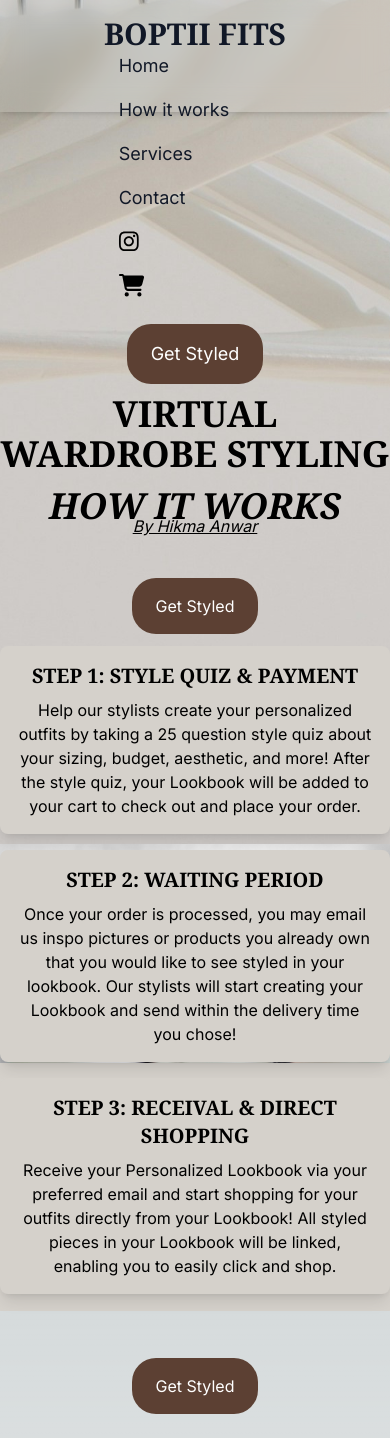
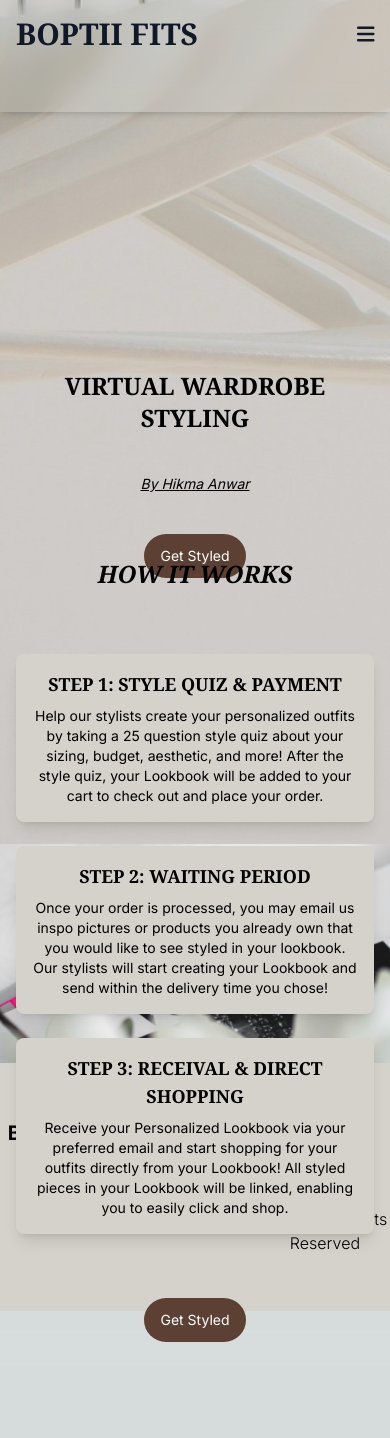
Before and after one commit to HikmaAnwar/boptii-fitss, a Next.js app: page /home in a window 390 px wide. After the commit the page ends 1366 px from the top, so only its background shows below. Built offline with nearby package versions, Linux system fonts and the light colour scheme.

Commit message:
fix: enhance layout responsiveness and improve mobile navigation

```diff
--- a/src/app/home/page.jsx
+++ b/src/app/home/page.jsx
@@ -5,6 +5,7 @@ import Link from "next/link";
 const Home = () => {
   return (
     <div className="bg-white">
+      {/* Hero Section */}
       <div className="relative h-screen w-full">
         <Image
           src="/assets/wardrobe2.jpg"
@@ -14,25 +15,26 @@ const Home = () => {
           priority={true}
           className="w-full h-full"
         />
-        <div className="absolute inset-0 flex flex-col items-center justify-center pt-44 text-center">
-          <p className="text-black font-bold text-4xl font-serif mt-8 mb-6">
+        <div className="absolute inset-0 flex flex-col items-center justify-center px-4 pt-24 md:pt-44 text-center">
+          <p className="text-black font-bold text-2xl sm:text-3xl md:text-4xl font-serif mt-8 mb-6">
             VIRTUAL WARDROBE STYLING
           </p>
           <Link
             href="https://www.instagram.com/boptii/?hl=en"
             target="_blank"
-            className="text-black underline italic mt-4 my-4"
+            className="text-black underline italic mt-4 my-4 text-sm sm:text-base"
           >
             By Hikma Anwar
           </Link>
           <Link href="/services">
-            <button className="bg-brown-dark text-white p-3 pl-6 pr-6 pt-4 pb-4 rounded-3xl text-md my-6">
+            <button className="bg-brown-dark text-white p-2 sm:p-3 pl-4 sm:pl-6 pr-4 sm:pr-6 pt-3 sm:pt-4 pb-3 sm:pb-4 rounded-3xl text-sm sm:text-md my-6">
               Get Styled
             </button>
           </Link>
         </div>
       </div>
 
+      {/* How It Works Section */}
       <div className="py-0 px-0">
         <div className="relative">
           <Image
@@ -42,16 +44,16 @@ const Home = () => {
             width={1500}
             height={2000}
           />
-          <div className="absolute inset-0 flex flex-col items-center justify-center pt-24 mt-4 pb-24">
-            <p className="italic font-semibold font-serif text-black text-4xl mb-16 pb-14">
+          <div className="absolute inset-0 flex flex-col items-center justify-center px-4 pt-16 md:pt-24 mt-4 pb-16 md:pb-24">
+            <p className="italic font-semibold font-serif text-black text-2xl sm:text-3xl md:text-4xl mb-8 md:mb-16 pb-8 md:pb-14">
               HOW IT WORKS
             </p>
-            <div className="flex flex-col md:flex-row space-y-4 md:space-y-0 md:space-x-4 pb-4">
+            <div className="flex flex-col space-y-6 md:flex-row md:space-y-0 md:space-x-4 pb-4 w-full max-w-5xl">
               <div className="bg-colors-broken-white p-4 rounded-lg shadow-lg flex-1">
-                <h3 className="text-xl text-center text-black font-serif font-semibold">
+                <h3 className="text-lg sm:text-xl text-center text-black font-serif font-semibold">
                   STEP 1: STYLE QUIZ & PAYMENT
                 </h3>
-                <p className="mt-2 text-center text-black font-san">
+                <p className="mt-2 text-center text-black font-san text-sm sm:text-base">
                   Help our stylists create your personalized outfits by taking a
                   25 question style quiz about your sizing, budget, aesthetic,
                   and more! After the style quiz, your Lookbook will be added to
@@ -59,10 +61,10 @@ const Home = () => {
                 </p>
               </div>
               <div className="bg-colors-broken-white p-4 rounded-lg shadow-lg flex-1">
-                <h3 className="text-xl text-center text-black font-serif font-semibold">
+                <h3 className="text-lg sm:text-xl text-center text-black font-serif font-semibold">
                   STEP 2: WAITING PERIOD
                 </h3>
-                <p className="mt-2 text-center text-black font-san">
+                <p className="mt-2 text-center text-black font-san text-sm sm:text-base">
                   Once your order is processed, you may email us inspo pictures
                   or products you already own that you would like to see styled
                   in your lookbook. Our stylists will start creating your
@@ -70,10 +72,10 @@ const Home = () => {
                 </p>
               </div>
               <div className="bg-colors-broken-white p-4 rounded-lg shadow-lg flex-1">
-                <h3 className="text-xl font-semibold font-serif text-center text-black">
+                <h3 className="text-lg sm:text-xl font-semibold font-serif text-center text-black">
                   STEP 3: RECEIVAL & DIRECT SHOPPING
                 </h3>
-                <p className="mt-2 text-center text-black font-san">
+                <p className="mt-2 text-center text-black font-san text-sm sm:text-base">
                   Receive your Personalized Lookbook via your preferred email
                   and start shopping for your outfits directly from your
                   Lookbook! All styled pieces in your Lookbook will be linked,
@@ -82,7 +84,7 @@ const Home = () => {
               </div>
             </div>
             <Link className="pt-6" href="/services">
-              <button className="bg-brown-dark text-white p-3 pl-6 pr-6 pt-4 pb-4 rounded-3xl text-md my-6">
+              <button className="bg-brown-dark text-white p-2 sm:p-3 pl-4 sm:pl-6 pr-4 sm:pr-6 pt-3 sm:pt-4 pb-3 sm:pb-4 rounded-3xl text-sm sm:text-md my-6">
                 Get Styled
               </button>
             </Link>
--- a/src/components/nav/page.js
+++ b/src/components/nav/page.js
@@ -1,60 +1,96 @@
 "use client";
 import Link from "next/link";
 import { useRouter } from "next/navigation";
-import React from "react";
+import React, { useState } from "react";
 import { FontAwesomeIcon } from "@fortawesome/react-fontawesome";
 import { faInstagram } from "@fortawesome/free-brands-svg-icons";
-import { faShoppingCart } from "@fortawesome/free-solid-svg-icons";
+import {
+  faShoppingCart,
+  faBars,
+  faTimes,
+} from "@fortawesome/free-solid-svg-icons";
 
 const NavBar = ({ cartItemCount }) => {
   const router = useRouter();
+  const [isMobileMenuOpen, setIsMobileMenuOpen] = useState(false);
+
+  const toggleMobileMenu = () => {
+    setIsMobileMenuOpen(!isMobileMenuOpen);
+  };
 
   return (
     <nav className="fixed p-4 top-0 left-0 w-full z-10 bg-white bg-opacity-10 shadow-md backdrop-blur-md transition-all duration-300">
       <div className="flex flex-col md:flex-row justify-between items-center mx-auto w-full h-20">
-        <div className="text-gray-900 font-bold font-serif text-3xl">
-          <Link href="/">BOPTII FITS</Link>
+        {/* Logo and Mobile Menu Toggle */}
+        <div className="flex justify-between items-center w-full md:w-auto">
+          <div className="text-gray-900 font-bold font-serif text-3xl">
+            <Link href="/">BOPTII FITS</Link>
+          </div>
+          <button
+            className="md:hidden text-gray-900 focus:outline-none"
+            onClick={toggleMobileMenu}
+          >
+            <FontAwesomeIcon
+              icon={isMobileMenuOpen ? faTimes : faBars}
+              size="lg"
+            />
+          </button>
         </div>
-        <ul className="flex flex-col md:flex-row space-y-4 md:space-y-0 md:space-x-6 list-none text-lg">
+
+        {/* Navigation Links */}
+        <ul
+          className={`${
+            isMobileMenuOpen ? "flex" : "hidden"
+          } md:flex flex-col md:flex-row md:space-x-6 space-y-4 md:space-y-0 list-none text-lg w-full md:w-auto absolute md:static top-20 left-0 bg-white md:bg-transparent bg-opacity-90 md:bg-opacity-10 p-4 md:p-0 md:pt-8 transition-all duration-300`}
+        >
           <li
             className={`text-gray-900 hover:text-gray-500 ${
               router.pathname === "/" && "underline"
             }`}
           >
-            <Link href="/">Home</Link>
+            <Link href="/" onClick={() => setIsMobileMenuOpen(false)}>
+              Home
+            </Link>
           </li>
           <li
             className={`text-gray-900 hover:text-gray-500 ${
               router.pathname === "/howitworks" && "underline"
             }`}
           >
-            <Link href="/howitworks">How it works</Link>
+            <Link href="/howitworks" onClick={() => setIsMobileMenuOpen(false)}>
+              How it works
+            </Link>
           </li>
           <li
             className={`text-gray-900 hover:text-gray-500 ${
               router.pathname === "/services" && "underline"
             }`}
           >
-            <Link href="/services">Services</Link>
+            <Link href="/services" onClick={() => setIsMobileMenuOpen(false)}>
+              Services
+            </Link>
           </li>
           <li
             className={`text-gray-900 hover:text-gray-500 ${
               router.pathname === "/contact" && "underline"
             }`}
           >
-            <Link href="/contact">Contact</Link>
+            <Link href="/contact" onClick={() => setIsMobileMenuOpen(false)}>
+              Contact
+            </Link>
           </li>
           <li className="text-black hover:text-gray-500">
             <Link
               href="https://www.instagram.com"
               target="_blank"
               rel="noopener noreferrer"
+              onClick={() => setIsMobileMenuOpen(false)}
             >
               <FontAwesomeIcon icon={faInstagram} size="lg" />
             </Link>
           </li>
           <li className="relative text-black hover:text-gray-500">
-            <Link href="/cart">
+            <Link href="/cart" onClick={() => setIsMobileMenuOpen(false)}>
               <FontAwesomeIcon icon={faShoppingCart} size="lg" />
               {cartItemCount > 0 && (
                 <span className="absolute top-0 right-0 transform translate-x-2 -translate-y-2 inline-flex items-center justify-center h-4 w-4 text-xs font-bold text-white bg-red-600 rounded-full">
@@ -64,7 +100,7 @@ const NavBar = ({ cartItemCount }) => {
             </Link>
           </li>
           <li className="flex items-center p-2 justify-center md:justify-end">
-            <Link href="/services">
+            <Link href="/services" onClick={() => setIsMobileMenuOpen(false)}>
               <button className="bg-brown-dark text-white p-3 pl-6 pr-6 pt-4 pb-4 rounded-3xl text-md">
                 Get Styled
               </button>
```
